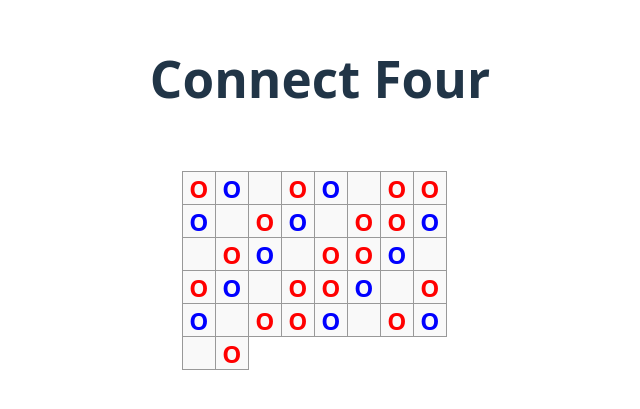
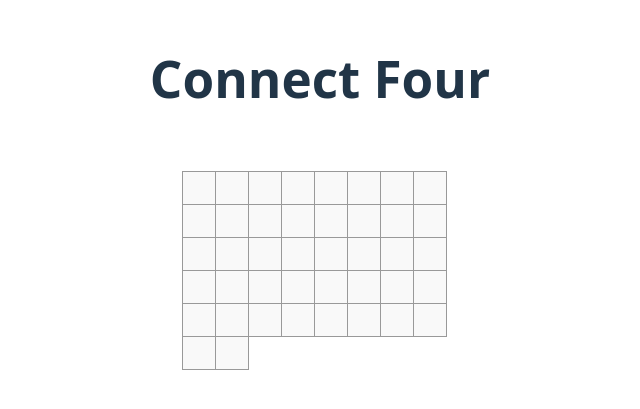
Before and after one commit to valomedia/connect-four, a React (Vite) app: page / in a window 1280 px wide. Shown: the part 207-616 px from the top of the page, without its empty margins (320-960 px from the left). Built offline with nearby package versions, Linux system fonts and the light colour scheme.

Commit message:
Added an interactive board

```diff
--- a/src/components/Board.tsx
+++ b/src/components/Board.tsx
@@ -12,71 +12,80 @@
 //      * Daniel Schilling
 //
 
+import {useState} from 'react';
 import Square from './Square.tsx';
 
 /**
  * Board of the connect-four game.
  */
 function Board() {
-    function handleClick() {
-        console.log('Clicked!');
+    const [value, setValue] = useState<('red' | 'blue' | null)[]>(
+        Array.from({length: 43}, () => null)
+    );
+    function handleClickAt(square: number) {
+        if (value[square] == null) {
+            let tempValue = value;
+            tempValue = value.slice();
+            tempValue[square] = 'red';
+            setValue(tempValue);
+        }
     }
 
     return (
         <>
             <div>
-                <Square value={'red'} />
-                <Square value={'blue'} />
-                <Square value={null} onClick={handleClick} />
-                <Square value={'red'} />
-                <Square value={'blue'} />
-                <Square value={null} onClick={handleClick} />
-                <Square value={'red'} />
+                <Square value={value[36]} onClick={() => handleClickAt(36)} />
+                <Square value={value[37]} onClick={() => handleClickAt(37)} />
+                <Square value={value[38]} onClick={() => handleClickAt(38)} />
+                <Square value={value[39]} onClick={() => handleClickAt(39)} />
+                <Square value={value[40]} onClick={() => handleClickAt(40)} />
+                <Square value={value[41]} onClick={() => handleClickAt(41)} />
+                <Square value={value[42]} onClick={() => handleClickAt(42)} />
             </div>
             <div>
-                <Square value={'red'} />
-                <Square value={'blue'} />
-                <Square value={null} onClick={handleClick} />
-                <Square value={'red'} />
-                <Square value={'blue'} />
-                <Square value={null} onClick={handleClick} />
-                <Square value={'red'} />
+                <Square value={value[29]} onClick={() => handleClickAt(29)} />
+                <Square value={value[30]} onClick={() => handleClickAt(30)} />
+                <Square value={value[31]} onClick={() => handleClickAt(31)} />
+                <Square value={value[32]} onClick={() => handleClickAt(32)} />
+                <Square value={value[33]} onClick={() => handleClickAt(33)} />
+                <Square value={value[34]} onClick={() => handleClickAt(34)} />
+                <Square value={value[35]} onClick={() => handleClickAt(35)} />
             </div>
             <div>
-                <Square value={'red'} />
-                <Square value={'blue'} />
-                <Square value={null} onClick={handleClick} />
-                <Square value={'red'} />
-                <Square value={'blue'} />
-                <Square value={null} onClick={handleClick} />
-                <Square value={'red'} />
+                <Square value={value[22]} onClick={() => handleClickAt(22)} />
+                <Square value={value[23]} onClick={() => handleClickAt(23)} />
+                <Square value={value[24]} onClick={() => handleClickAt(24)} />
+                <Square value={value[25]} onClick={() => handleClickAt(25)} />
+                <Square value={value[26]} onClick={() => handleClickAt(26)} />
+                <Square value={value[27]} onClick={() => handleClickAt(27)} />
+                <Square value={value[28]} onClick={() => handleClickAt(28)} />
             </div>
             <div>
-                <Square value={'red'} />
-                <Square value={'blue'} />
-                <Square value={null} onClick={handleClick} />
-                <Square value={'red'} />
-                <Square value={'blue'} />
-                <Square value={null} onClick={handleClick} />
-                <Square value={'red'} />
+                <Square value={value[15]} onClick={() => handleClickAt(15)} />
+                <Square value={value[16]} onClick={() => handleClickAt(16)} />
+                <Square value={value[17]} onClick={() => handleClickAt(17)} />
+                <Square value={value[18]} onClick={() => handleClickAt(18)} />
+                <Square value={value[19]} onClick={() => handleClickAt(19)} />
+                <Square value={value[20]} onClick={() => handleClickAt(20)} />
+                <Square value={value[21]} onClick={() => handleClickAt(21)} />
             </div>
             <div>
-                <Square value={'red'} />
-                <Square value={'blue'} />
-                <Square value={null} onClick={handleClick} />
-                <Square value={'red'} />
-                <Square value={'blue'} />
-                <Square value={null} onClick={handleClick} />
-                <Square value={'red'} />
+                <Square value={value[8]} onClick={() => handleClickAt(8)} />
+                <Square value={value[9]} onClick={() => handleClickAt(9)} />
+                <Square value={value[10]} onClick={() => handleClickAt(10)} />
+                <Square value={value[11]} onClick={() => handleClickAt(11)} />
+                <Square value={value[12]} onClick={() => handleClickAt(12)} />
+                <Square value={value[13]} onClick={() => handleClickAt(13)} />
+                <Square value={value[14]} onClick={() => handleClickAt(14)} />
             </div>
             <div>
-                <Square value={'red'} />
-                <Square value={'blue'} />
-                <Square value={null} onClick={handleClick} />
-                <Square value={'red'} />
-                <Square value={'blue'} />
-                <Square value={null} onClick={handleClick} />
-                <Square value={'red'} />
+                <Square value={value[1]} onClick={() => handleClickAt(1)} />
+                <Square value={value[2]} onClick={() => handleClickAt(2)} />
+                <Square value={value[3]} onClick={() => handleClickAt(3)} />
+                <Square value={value[4]} onClick={() => handleClickAt(4)} />
+                <Square value={value[5]} onClick={() => handleClickAt(5)} />
+                <Square value={value[6]} onClick={() => handleClickAt(6)} />
+                <Square value={value[7]} onClick={() => handleClickAt(7)} />
             </div>
         </>
     );
```
